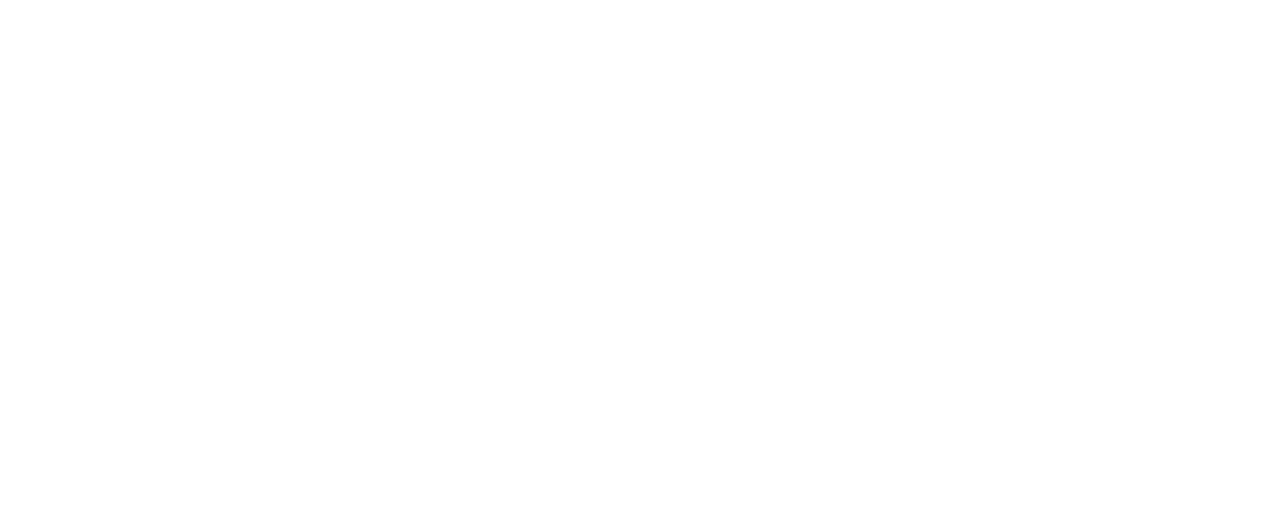
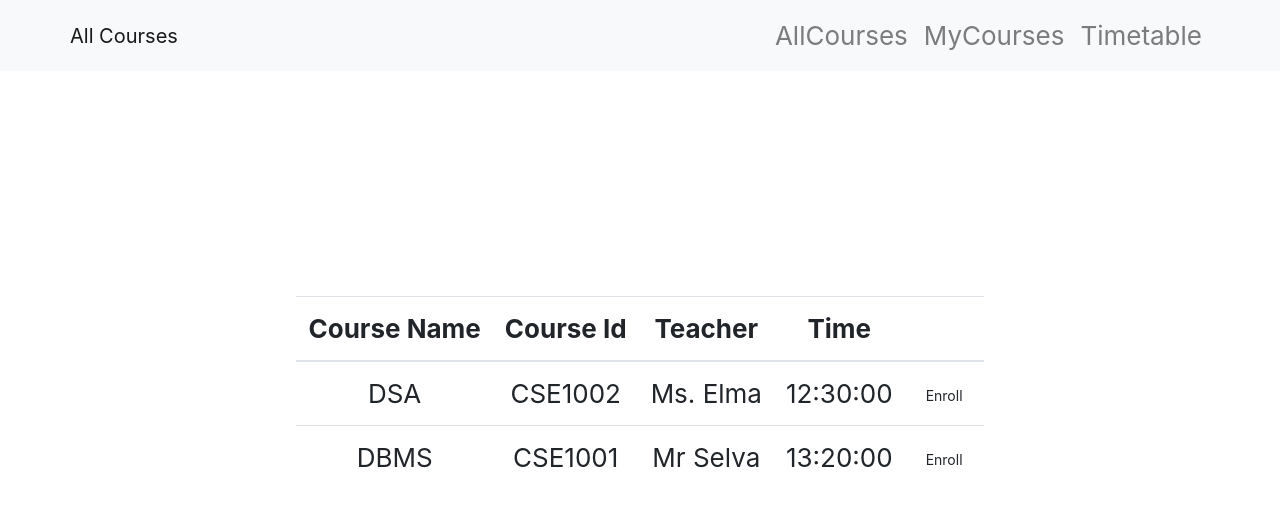
Before and after one commit to aiswaryyaaa/StudentTT, a React (Create React App) app: page /CourseMain in a window 1280 px wide. Before the commit this address had no page. Shown: the top 506 px of the page. Built offline with nearby package versions, Linux system fonts and the light colour scheme.

Commit message:
Courses and My Courses2

```diff
--- a/package.json
+++ b/package.json
@@ -6,7 +6,9 @@
     "@testing-library/jest-dom": "^5.16.2",
     "@testing-library/react": "^12.1.2",
     "@testing-library/user-event": "^13.5.0",
+    "bootstrap": "^5.1.3",
     "react": "^17.0.2",
+    "react-bootstrap": "^2.1.2",
     "react-dom": "^17.0.2",
     "react-router-dom": "^6.2.1",
     "react-scripts": "5.0.0",
--- a/src/App.js
+++ b/src/App.js
@@ -4,7 +4,8 @@
 import Register from './components/Register/Register';
 import AllCourses from './components/course/AllCourses';
 import MyCourses from './components/course/MyCourses';
-
+import Timetable from './components/course/Timetable';
+import CourseMain from './components/course/CourseMain';
 
 function App() {
   return (
@@ -16,6 +17,9 @@
         <Route path="/register" element={<Register />} />
         <Route path="/AllCourses" element={<AllCourses />} />
         <Route path="/MyCourses" element={<MyCourses />} />
+        <Route path="/Timetable" element={<Timetable />} />
+        <Route path="/CourseMain" element={<CourseMain />} />
+
       </Routes>
       </header>
     </div>
--- a/src/components/Login/Login.js
+++ b/src/components/Login/Login.js
@@ -13,7 +13,7 @@
 
   const handlesubmit =(e) =>{
     e.preventDefault();
-    navigate('/AllCourses');
+    navigate('/Coursemain');
   }
 
   return (
--- /dev/null
+++ b/src/components/course/AllCourses.js
@@ -0,0 +1,38 @@
+import React, { Component } from "react";
+import {Link} from 'react-router-dom';
+
+const AllCourses = ({allcourses, onEnroll}) => {
+
+	const handleEnroll = (course) =>{
+		onEnroll(course);
+	};
+
+	return (
+
+<>
+		<table className="table">
+			<thead>
+				<tr>
+					<th>Course Name</th>
+					<th>Course Id</th>
+					<th>Teacher</th>
+					<th>Time</th>
+					<th></th>
+				</tr>
+			</thead>
+			<tbody>
+				{allcourses.map(course=>(course.enroll===false?
+					(<tr key={course._id}>
+						<td>{course.name}</td>
+						<td>{course.id}</td>
+						<td>{course.teacher}</td>
+						<td>{course.time}</td>
+						<td><button onClick={()=>handleEnroll(course)} className="btn btn-sm">Enroll</button></td>
+					</tr>): null
+				))}
+			</tbody>
+		</table>
+	  </>  )
+}
+
+export default AllCourses;
--- a/src/components/course/AllCourses.jsx
+++ /dev/null
@@ -1,48 +0,0 @@
-import React, { Component } from "react";
-import { getCourses } from "../../services/courseDetails";
-import {Link} from 'react-router-dom';
-
-class AllCourses extends Component {
-
-	state={
-		courses : getCourses(),
-	};
-
-	handleEnroll = (course) =>{
-		console.log(course._id);
-	};
-
-	render(){
-		return (
-		<>
-		<table className="table">
-			<thead>
-				<tr>
-					<th>Course Name</th>
-					<th>Course Id</th>
-					<th>Teacher</th>
-					<th>Time</th>
-					<th></th>
-				</tr>
-			</thead>
-			<tbody>
-				{this.state.courses.map(course=>(
-					<tr key={course._id}>
-						<td>{course.name}</td>
-						<td>{course.id}</td>
-						<td>{course.teacher}</td>
-						<td>{course.time}</td>
-						<td><button onClick={()=>this.handleEnroll(course)} className="btn btn-sm">Enroll/Unenroll</button></td>
-					</tr>
-				))}
-			</tbody>
-		</table>
-		<div className="footer">
-		<p><Link to='/MyCourses'>My Courses</Link> </p>
-	  </div>
-	  </>);
-
-	}
-}
-
-export default AllCourses;
--- /dev/null
+++ b/src/components/course/CourseMain.js
@@ -0,0 +1,101 @@
+import Navbar from 'react-bootstrap/Navbar';
+import Nav from 'react-bootstrap/Nav';
+import Container from 'react-bootstrap/Container';
+import NavDropdown from 'react-bootstrap/NavDropdown';
+import Form from 'react-bootstrap/Form';
+import FormControl from 'react-bootstrap/FormControl';
+import Button from 'react-bootstrap/Button';
+import React, { Component, useState } from "react";
+import { render } from "react-dom";
+import AllCourses from './AllCourses';
+import MyCourses from './MyCourses';
+import Timetable from './Timetable';
+import { getCourses } from "../../services/courseDetails";
+
+const CourseMain = () => {
+
+    const [allCourses, setallCourses] = useState(true);
+    const [myCourses, setmyCourses] = useState(false);
+    const [timetable, settimetable] = useState(false);
+    const [showHead, setshowHead] = useState("All Courses");
+    const [courses, setcourses] = useState([...getCourses()]);
+
+
+    const onEnroll=(course)=>{
+
+      console.log("Do somethinh111");
+      console.log(courses);
+      let coursescopy = [...courses];
+      let unselectedCourse = coursescopy.filter(m => m._id !== course._id);
+      let selectedCourse = coursescopy.filter(m => m._id === course._id);
+      selectedCourse[0].enroll=true;
+      const updatedCourse = [...unselectedCourse,...selectedCourse];
+      console.log("updatedCourse",updatedCourse);
+
+      setcourses(updatedCourse);
+      console.log("updated",courses);
+    }
+
+    const onUnEnroll=(course)=>{
+
+      console.log("Do");
+      console.log(courses);
+      let coursescopy = [...courses];
+      let unselectedCourse = coursescopy.filter(m => m._id !== course._id);
+      let selectedCourse = coursescopy.filter(m => m._id === course._id);
+      selectedCourse[0].enroll=false;
+      const updatedCourse = [...unselectedCourse,...selectedCourse];
+      console.log("updatedCourse",updatedCourse);
+
+      setcourses(updatedCourse);
+      //console.log("updated",courses);
+    }
+
+    const hideComponent = (name1)=>{
+        switch (name1) {
+          case "showHideDemo1":
+            setallCourses(true);
+            setmyCourses(false);
+            settimetable(false);
+            setshowHead("All Courses");
+            break;
+          case "showHideDemo2":
+            setallCourses(false);
+            setmyCourses(true);
+            settimetable(false);
+            setshowHead("My Courses");
+            console.log(courses);
+            break;
+          case "showHideDemo3":
+            setallCourses(false);
+            setmyCourses(false);
+            settimetable(true);
+            setshowHead("Timetable");
+            break;
+          default:
+            console.log("");
+        }
+      }
+
+  return (
+      <>
+<Navbar bg="light" variant="light" fixed="top">
+    <Container>
+    <Navbar.Brand href="#home">{showHead}</Navbar.Brand>
+    <Nav className="me-auto">
+      <Nav.Link href="#home" onClick={() => hideComponent("showHideDemo1")}>AllCourses</Nav.Link>
+      <Nav.Link href="#features" onClick={() => hideComponent("showHideDemo2")}>MyCourses</Nav.Link>
+      <Nav.Link href="#pricing" onClick={() =>hideComponent("showHideDemo3")}>Timetable</Nav.Link>
+    </Nav>
+    </Container>
+  </Navbar>
+      <div>
+        {allCourses && <AllCourses allcourses={courses} onEnroll={onEnroll}/>}
+        {myCourses && <MyCourses allcourses={courses} onUnEnroll={onUnEnroll}/>}
+        {timetable && <Timetable />}
+      </div>
+      </>
+    );
+}
+
+export default CourseMain
--- a/src/components/course/MyCourses.jsx
+++ b/src/components/course/MyCourses.js
@@ -1,19 +1,14 @@
 import React, { Component } from "react";
 import { getCourses } from "../../services/courseDetails";
-import {Link} from 'react-router-dom';
 
-class MyCourses extends Component {
 
-	state={
-		courses : getCourses(),
+const MyCourses=({allcourses, onUnEnroll}) => {
+
+	const handleEnroll = (course) =>{
+		onUnEnroll(course);
 	};
 
-	handleEnroll = (course) =>{
-		console.log(course._id);
-	};
-
-	render(){
-		return (
+	return (
 		<>
 		<table className="table">
 			<thead>
@@ -26,20 +21,18 @@
 				</tr>
 			</thead>
 			<tbody>
-				{this.state.courses.map(course=>(
-					<tr key={course._id}>
+				{allcourses.map(course=>(course.enroll ===true?
+					(<tr key={course._id}>
 						<td>{course.name}</td>
 						<td>{course.id}</td>
 						<td>{course.teacher}</td>
 						<td>{course.time}</td>
-						<td><button onClick={()=>this.handleEnroll(course)} className="btn btn-sm">Enroll/Unenroll</button></td>
-					</tr>
+						<td><button onClick={()=>handleEnroll(course)} className="btn btn-sm">Unenroll</button></td>
+					</tr>): null
 				))}
 			</tbody>
 		</table>
 	  </>);
-
-	}
 }
 
 export default MyCourses;
--- /dev/null
+++ b/src/components/course/Timetable.js
@@ -0,0 +1,9 @@
+const Timetable = () => {
+    return (
+        <div>
+            <h2>Timetable</h2>
+        </div>
+     );
+}
+
+export default Timetable;
--- a/src/services/courseDetails.js
+++ b/src/services/courseDetails.js
@@ -3,38 +3,46 @@
     "id": "CSE1001",
     "name": "DBMS",
     "teacher": "Ms. Sandhya",
-    "time":  "15:30:00"
+    "time":  "15:30:00",
+    "enroll":true
     },
 
     {"_id": "class_2",
     "id": "CSE1002",
     "name": "DSA",
     "teacher": "Ms. Elma",
-    "time": "12:30:00"
+    "time": "12:30:00",
+    "enroll":false
+
     },
 
     {"_id": "class_3",
     "id": "CSE1003",
     "name": "OOPS",
     "teacher": "Ms. Kanisha",
-    "time":  "9:20:00"
+    "time":  "9:20:00",
+    "enroll":true
+
     },
 
     {"_id": "class_4",
     "id": "CSE1001",
     "name": "DBMS",
     "teacher": "Mr Selva",
-    "time": "13:20:00"
+    "time": "13:20:00",
+    "enroll":false
+
     },
 
     {"_id": "class_5",
     "id": "CSE1002",
     "name": "DSA",
     "teacher": "Mr. John",
-    "time":"10:30:00"
+    "time":"10:30:00",
+    "enroll":true
+
     }
 ];
-
 
 export function getCourses() {
     return courses;
```
Also changed, not shown: src/components/course/CourseTable.js (deleted, +0 -46 lines), src/components/course/TableBody.js (deleted, +0 -30 lines), src/services/myCourseDetails.js (deleted, +0 -43 lines), 2 other files (tests, documents, lock files or other folders).
